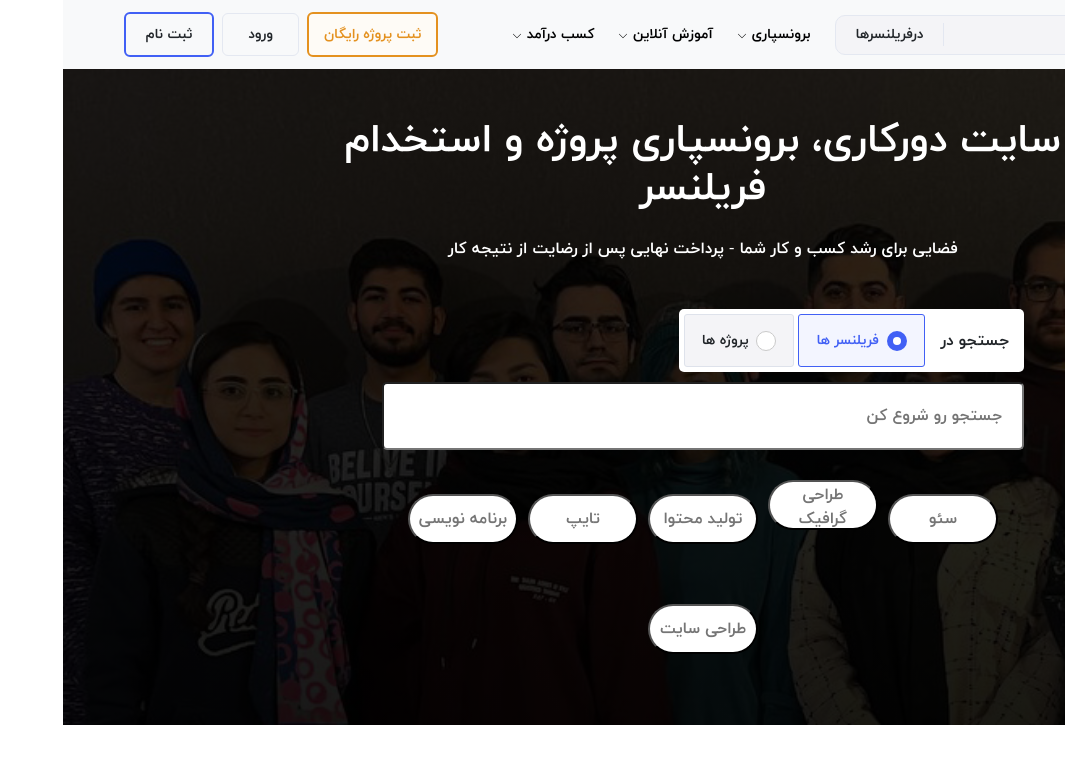
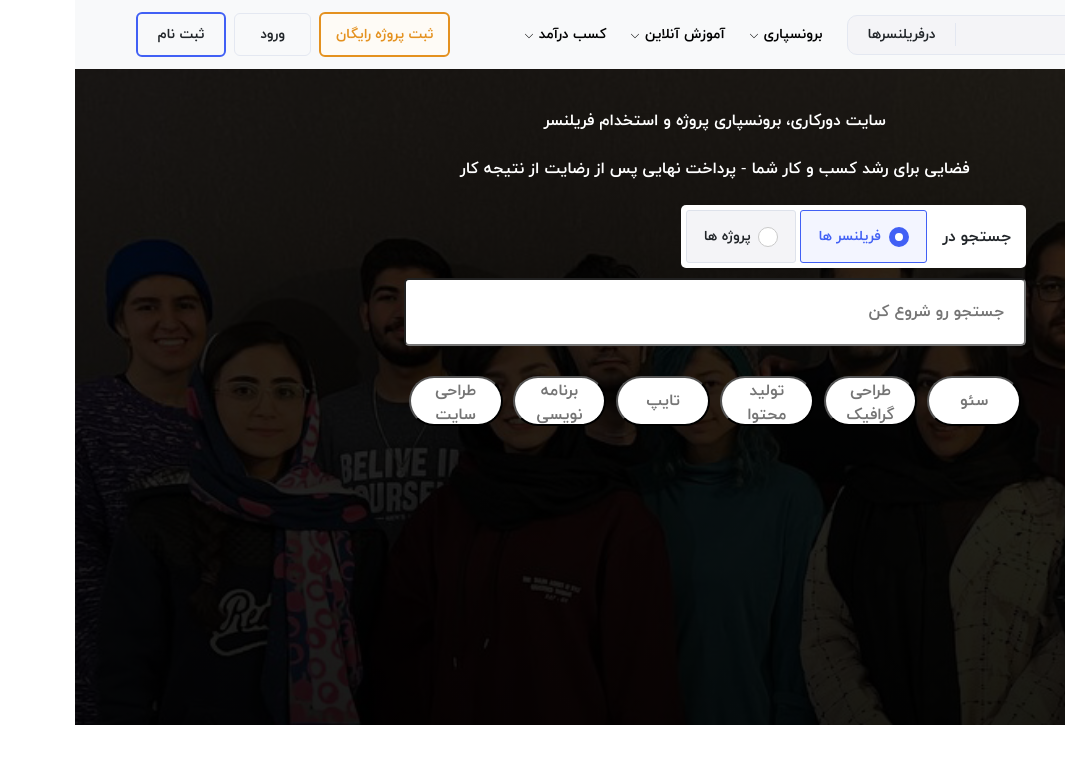
Before and after one commit to mobina-ghafari/karlancer-project, a React (Create React App) app: page / in a window 1280 px wide. Shown: the top 764 px of the page, without its empty margins (215-1280 px from the left). Built offline with nearby package versions, Linux system fonts and the light colour scheme.

Commit message:
header/responsive

```diff
--- a/src/components/header.js
+++ b/src/components/header.js
@@ -4,15 +4,15 @@ const Header =()=>{
     return(
         <div className="container-fluid my-header">
             <div className="row">
-                <div className="col-xl-7 col-lg-9 col-sm-12 col-xs-12 px-0 mx-auto text-center">
-                    <div className="mt-5">
-                        <h1 className="text-white mb-4">سایت دورکاری، برونسپاری پروژه و استخدام فریلنسر</h1>
-                        <span className="text-white">فضایی برای رشد کسب و کار شما - پرداخت نهایی پس از رضایت از نتیجه کار</span>
-                        <div className="row px-0 mt-5">
-                            <div className="col-lg-10 col-md-8 col-xs-4 px-0 mx-auto">
-                            <div className="d-flex justify-content-start">
+                <div className="col-xl-7 col-lg-9 col-sm-10 col-xs-10 px-0 mx-auto text-center">
+                    <div style={{marginTop:"40px"}}>
+                        <div className="text-white mb-4 my-header-h">سایت دورکاری، برونسپاری پروژه و استخدام فریلنسر</div>
+                        <span className="text-white my-header-span">فضایی برای رشد کسب و کار شما - پرداخت نهایی پس از رضایت از نتیجه کار</span>
+                        <div className="row px-0 mt-4 mx-0">
+                            <div className=" col-lg-10 col-md-8 col-xs-4 px-0 mx-auto">
+                            <div className="d-flex my-header-search-issue-small">
                             <div className=" my-header-search-issue">
-                            <span className="ms-3">جستجو در</span>
+                            <span className="ms-3 my-header-search-span">جستجو در</span>
                             <div className="my-header-search-issue-input ms-1">
                             <input   checked type="radio" id="frelancer" name="issue"/>
                             <label for="frelancer"><span className="me-2">فریلنسر ها</span></label>
@@ -23,14 +23,14 @@ const Header =()=>{
                             </div>
                         </div>
                             </div>
-                        <input type="text" placeholder="جستجو رو شروع کن" className="my-header-search-input d-flex justify-content-start" />
-                        <div>
+                        <input type="text" placeholder="جستجو رو شروع کن" className="my-header-search-input d-flex" />
+                        <div className="d-flex justify-content-center">
                             <button className="my-header-btns">سئو</button>
                             <button className="my-header-btns">طراحی گرافیک</button>
                             <button className="my-header-btns">تولید محتوا</button>
                             <button className="my-header-btns">تایپ</button>
                             <button className="my-header-btns">برنامه نویسی</button>
-                            <button className="my-header-btns">طراحی سایت</button>
+                            <button className="my-header-btns btn-hide">طراحی سایت</button>
                         </div>
                             </div>
                         </div>
```
